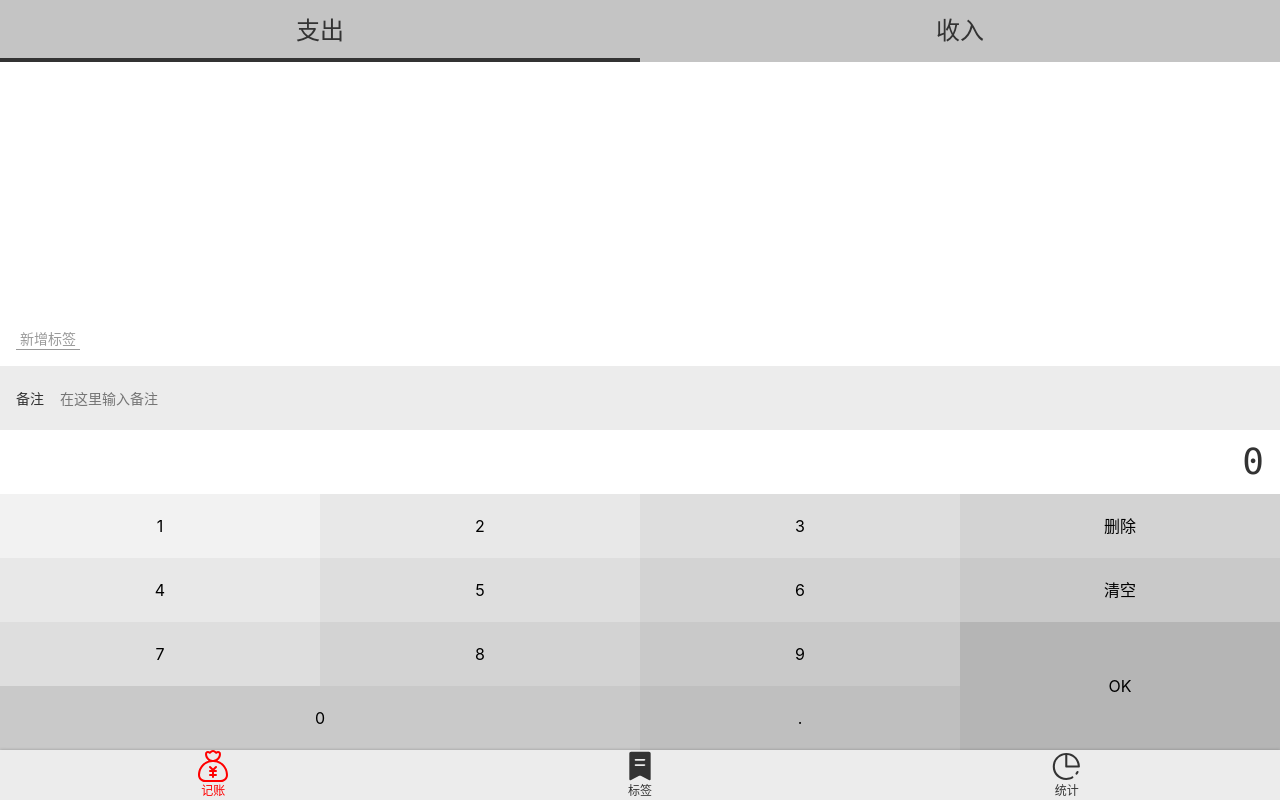
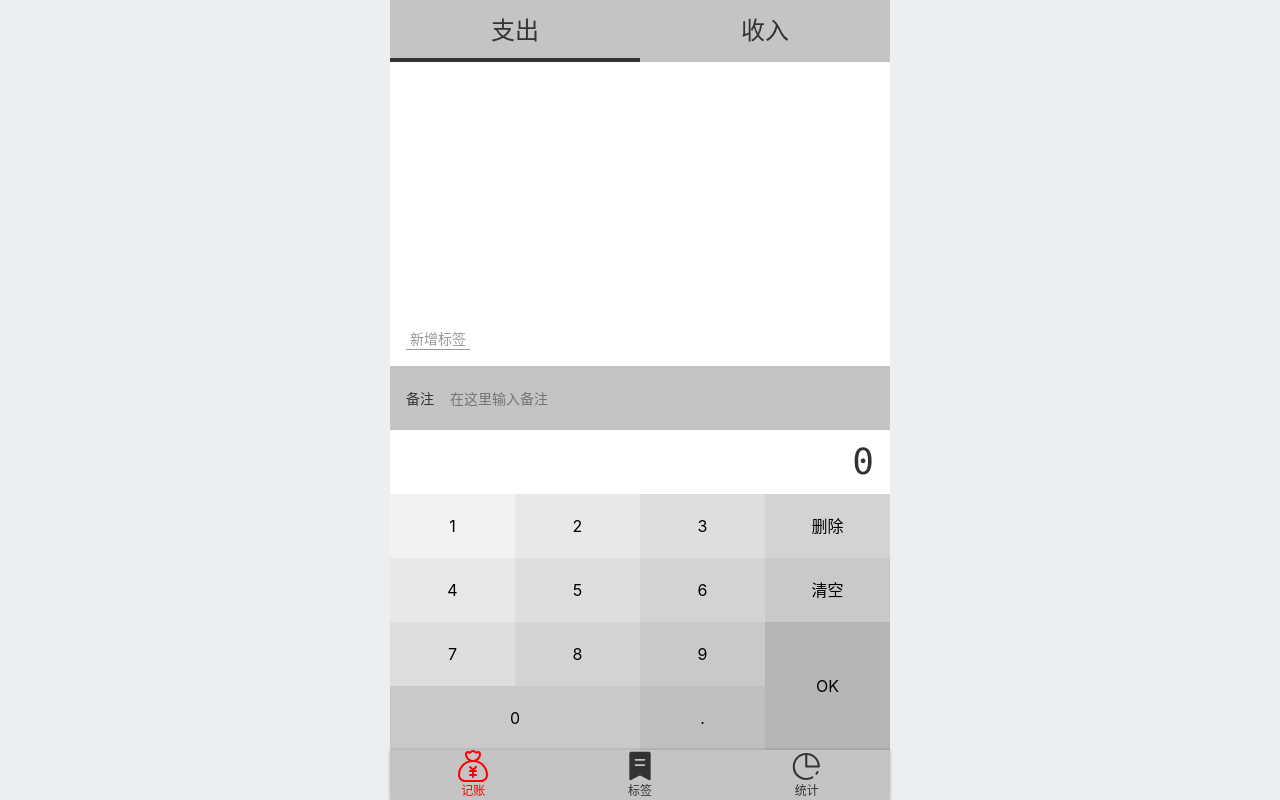
Before and after one commit to zgcwf/more-money, a Vue app: page /#/money in a window 1280 px wide. Built offline with nearby package versions, Linux system fonts and the light colour scheme.

Commit message:
修复了一些bug

```diff
--- a/src/App.vue
+++ b/src/App.vue
@@ -1,5 +1,5 @@
 <template>
-  <div>
+  <div id="app">
     <router-view></router-view>
   </div>
 </template>
@@ -15,6 +15,11 @@ body {
   font-family: $font-hei;
   font-size: 16px;
   line-height: 1.5;
-  background: #ececec;
+  background: #ebeff2;
+}
+#app {
+  max-width: 500px;
+  margin: 0 auto;
+  background: #c4c4c4;
 }
 </style>
--- a/src/views/EditLabel.vue
+++ b/src/views/EditLabel.vue
@@ -19,7 +19,6 @@
   </Layout>
 </template>
 <script>
-import tagListModel from "@/models/tagListModel";
 import Layout from "@/components/Layout.vue";
 import Notes from "@/components/Money/Notes.vue";
 import Button from "@/components/Button.vue";
--- a/src/views/Statistics.vue
+++ b/src/views/Statistics.vue
@@ -7,7 +7,8 @@
         <ol>
           <li v-for="(group, index) in groupedList" :key="index">
             <h4 class="title">
-              {{ beautify(group.title) }} <span>￥{{ group.total }}</span>
+              {{ beautify(group.title) }}
+              <span class="zgc">总计:￥{{ group.total }}</span>
             </h4>
             <ol>
               <li v-for="item in group.items" :key="item.id" class="record">
@@ -130,10 +131,10 @@ export default {
 <style lang="scss" scoped>
 .x::v-deep {
   .type-item {
-    background: #c4c4c4;
+    background: white;
 
     &.selected {
-      background: white;
+      background: #96a4a7;
 
       &::after {
         display: none;
@@ -150,6 +151,9 @@ export default {
   }
   .title {
     @extend %item;
+    .zgc {
+      width: 100px;
+    }
   }
   .record {
     background: white;
--- a/vue.config.js
+++ b/vue.config.js
@@ -1,6 +1,9 @@
 const path = require('path')
 const port = process.env.port || 9001; //配置端口号
 module.exports = {
+  publicPath: process.env.NODE_ENV === 'production'
+    ? '/more-money-website/'
+    : '/',
   lintOnSave: false,
   // 配置svg
   chainWebpack: config => {
```
Also changed, not shown: src/main.ts (+12 -0 lines), src/assets/qrcode.png (added), 1 other file (tests, documents, lock files or other folders).
